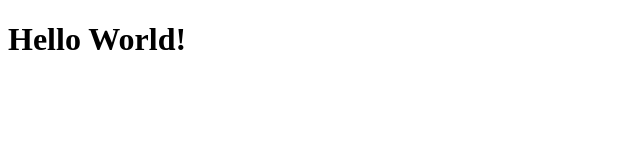
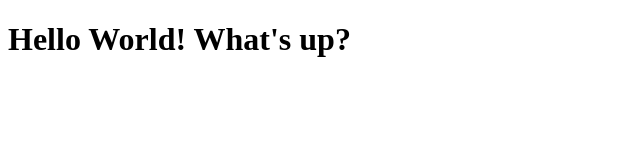
Before and after one commit to gklp07/test-repo, a plain HTML site: page site/index.html in a window 1280 px wide. Shown: the whole page, without its empty margins (0-640 px from the left). Drawn offline with Linux system fonts and the light colour scheme.

Commit message:
Small addition.

```diff
--- a/site/index.html
+++ b/site/index.html
@@ -6,6 +6,6 @@
 	<title>Hello Coursera!</title>
 </head>
 <body>
-<h1>Hello World!</h1>
+<h1>Hello World! What's up?</h1>
 </body>
 </html>
```
